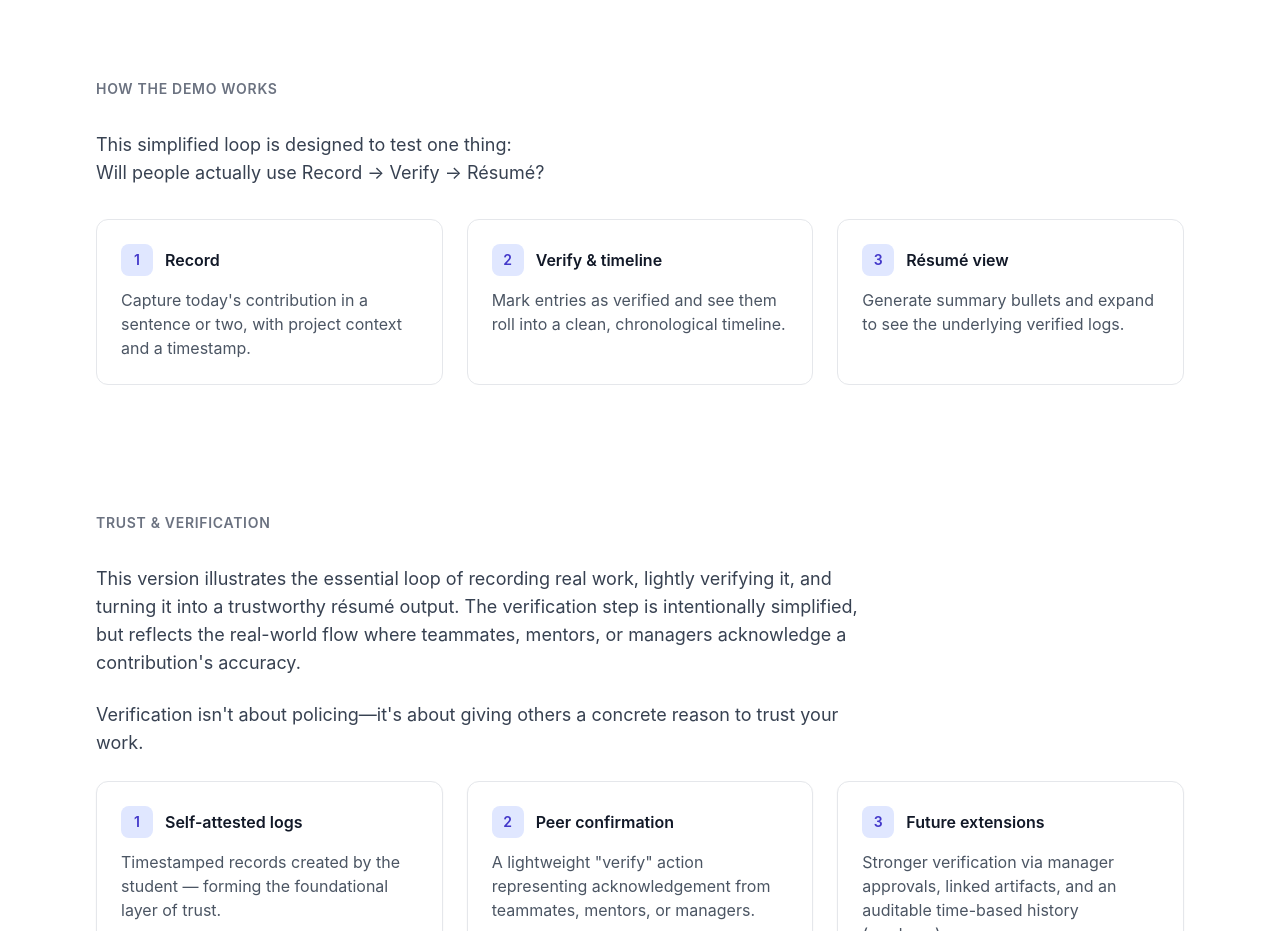
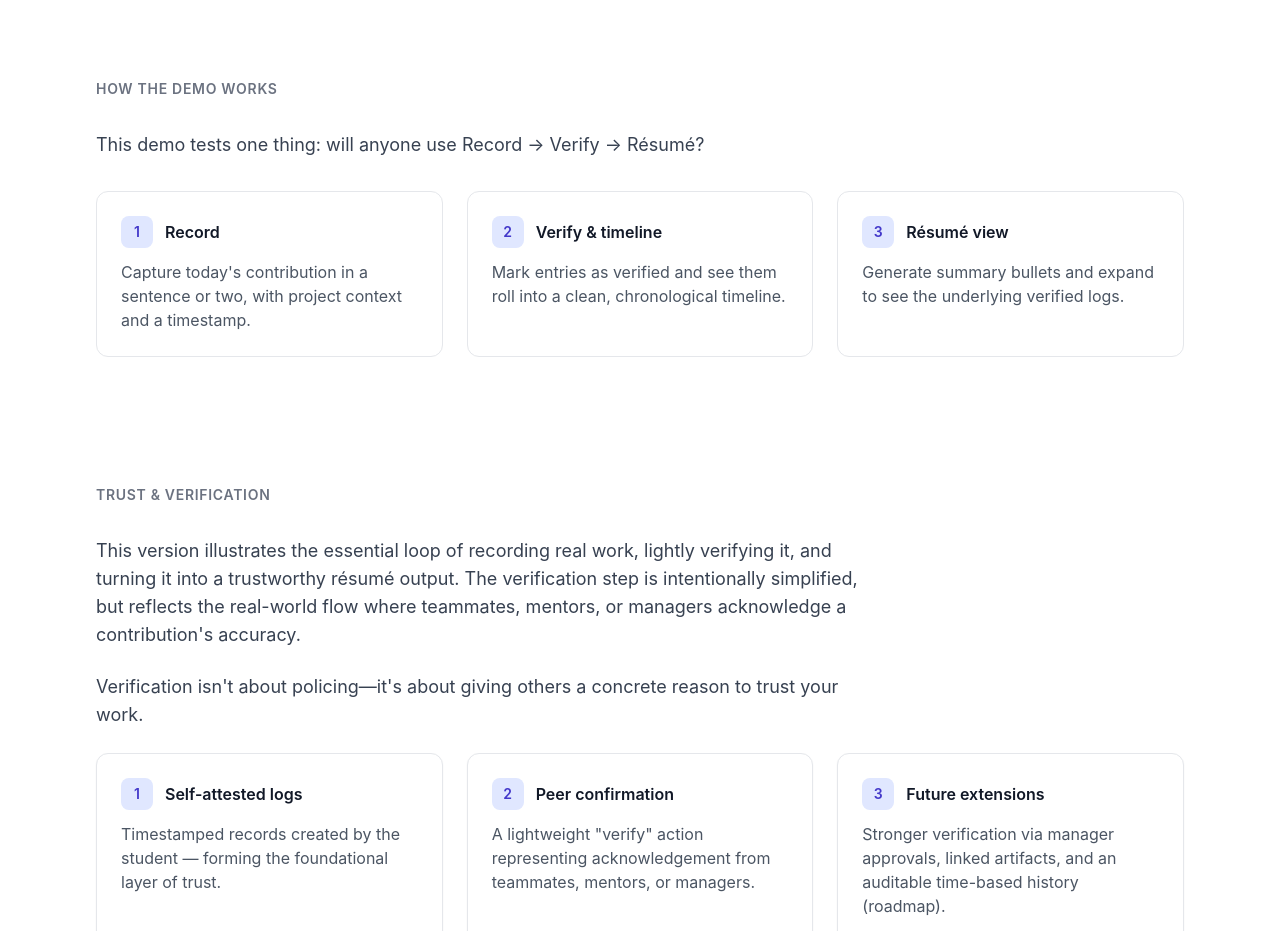
Before and after one commit to wowno1090858718/risevault-mvp, a Next.js app: page / in a window 1280 px wide. Shown: the part 1780-2711 px from the top of the page. Built offline with nearby package versions, Linux system fonts and the light colour scheme.

Commit message:
Small sec change for how the demo works section

```diff
--- a/app/page.tsx
+++ b/app/page.tsx
@@ -122,8 +122,7 @@ export default function Home() {
             How the demo works
           </h2>
           <p className="max-w-3xl text-base leading-relaxed text-gray-700 sm:text-lg">
-            This simplified loop is designed to test one thing: <br />
-            Will people actually use Record → Verify → Résumé?
+            This demo tests one thing: will anyone use Record → Verify → Résumé?
           </p>
           <div className="grid gap-6 sm:grid-cols-3">
             <div className="rounded-xl border border-gray-200 bg-white p-6 transition-colors hover:bg-gray-50">
```
